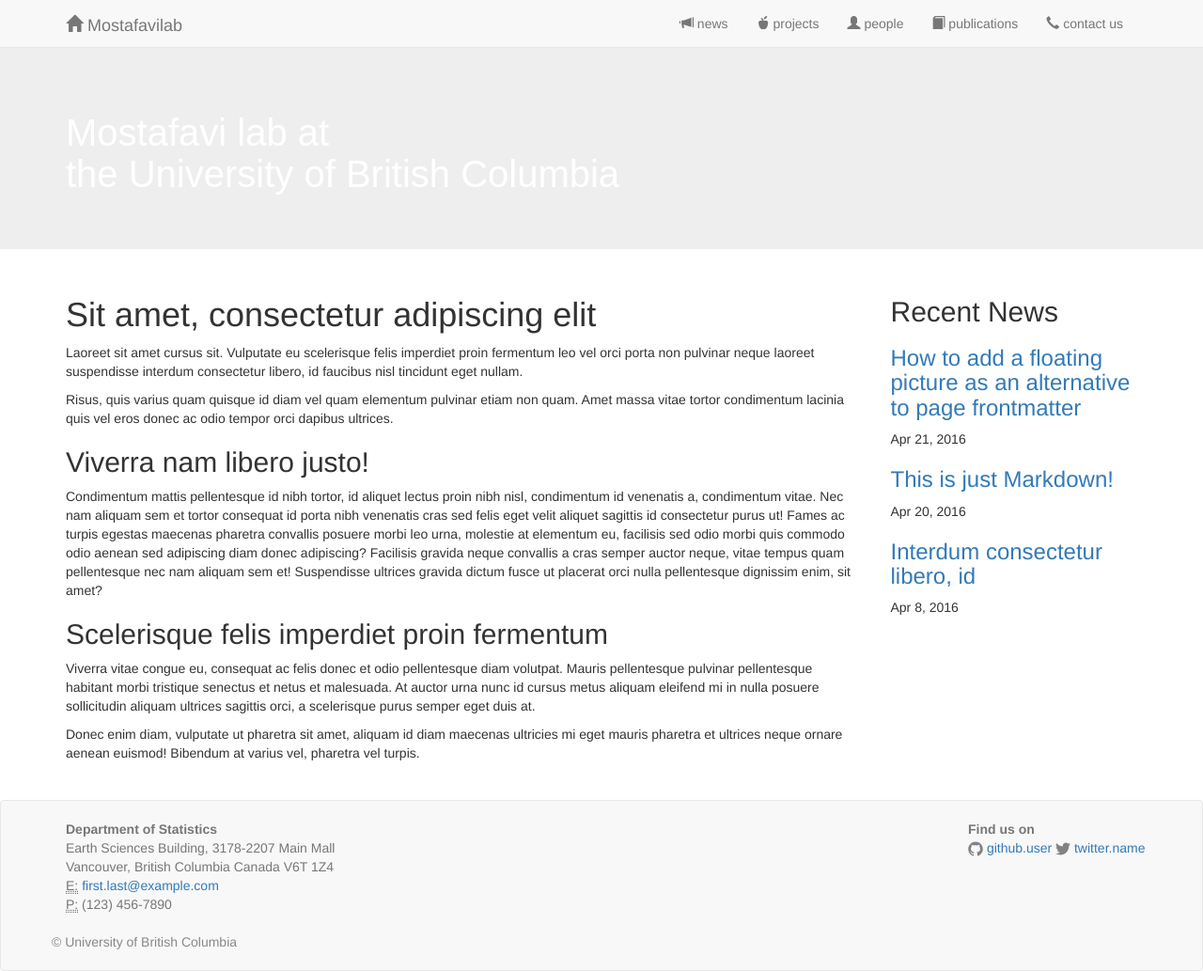
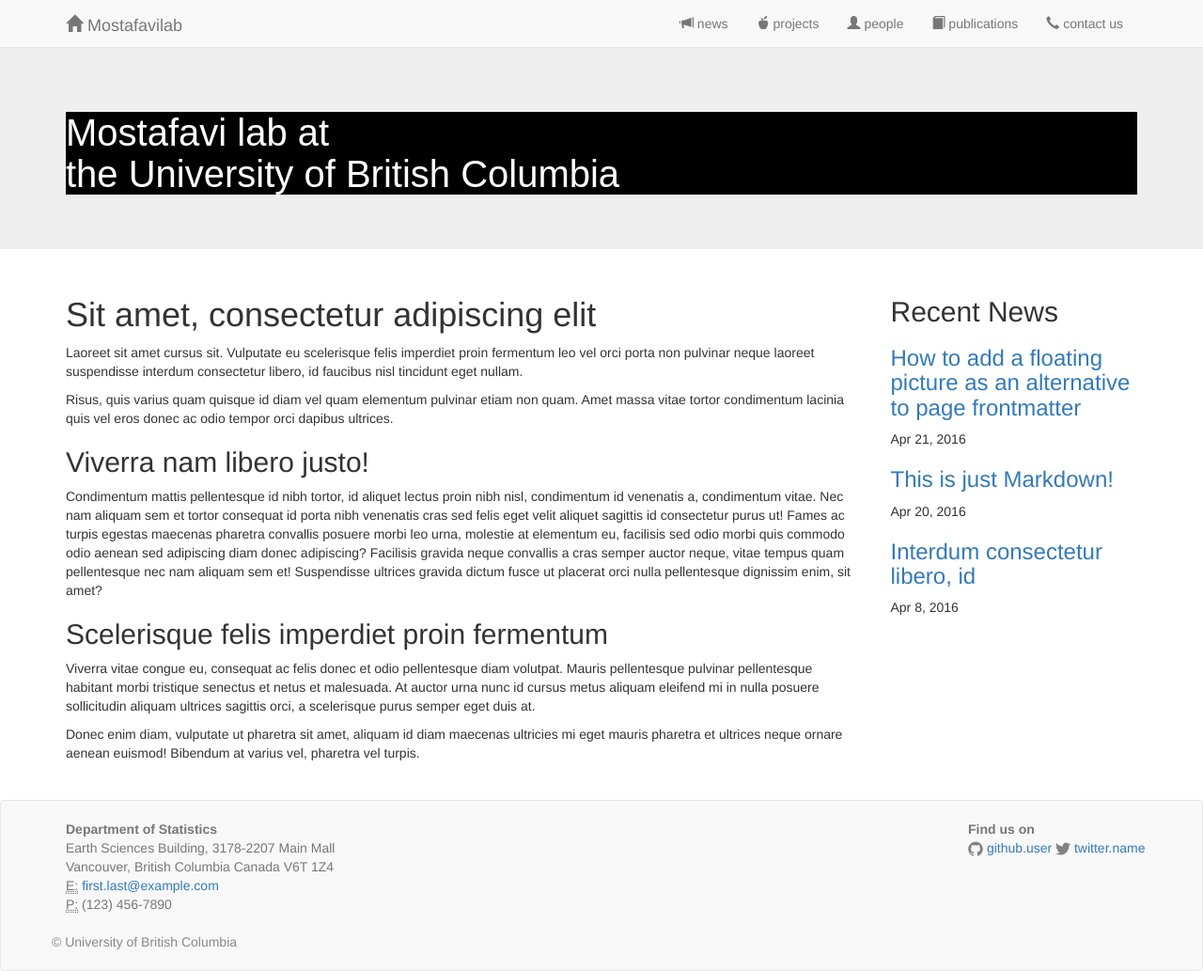
Before and after one commit to saramostafavi/saramostafavi.github.io, a Jekyll site: the page built from index.md, in a window 1280 px wide. Shown: the whole page at 94% size. Built offline with Jekyll 4.4.1, drawn with Linux system fonts in a browser that asks for light colours; nearby versions of some CDN libraries; a style sheet for code colours, icons or effects is not loaded.

Commit message:
Update main.css

```diff
--- a/css/main.css
+++ b/css/main.css
@@ -12,6 +12,7 @@
   font-size: 40px;
   font-family: 'Shift', sans-serif;
   /*font-weight: bold;*/
+  background: #000 url("./blank.png") center center;
 
 }
 
```
